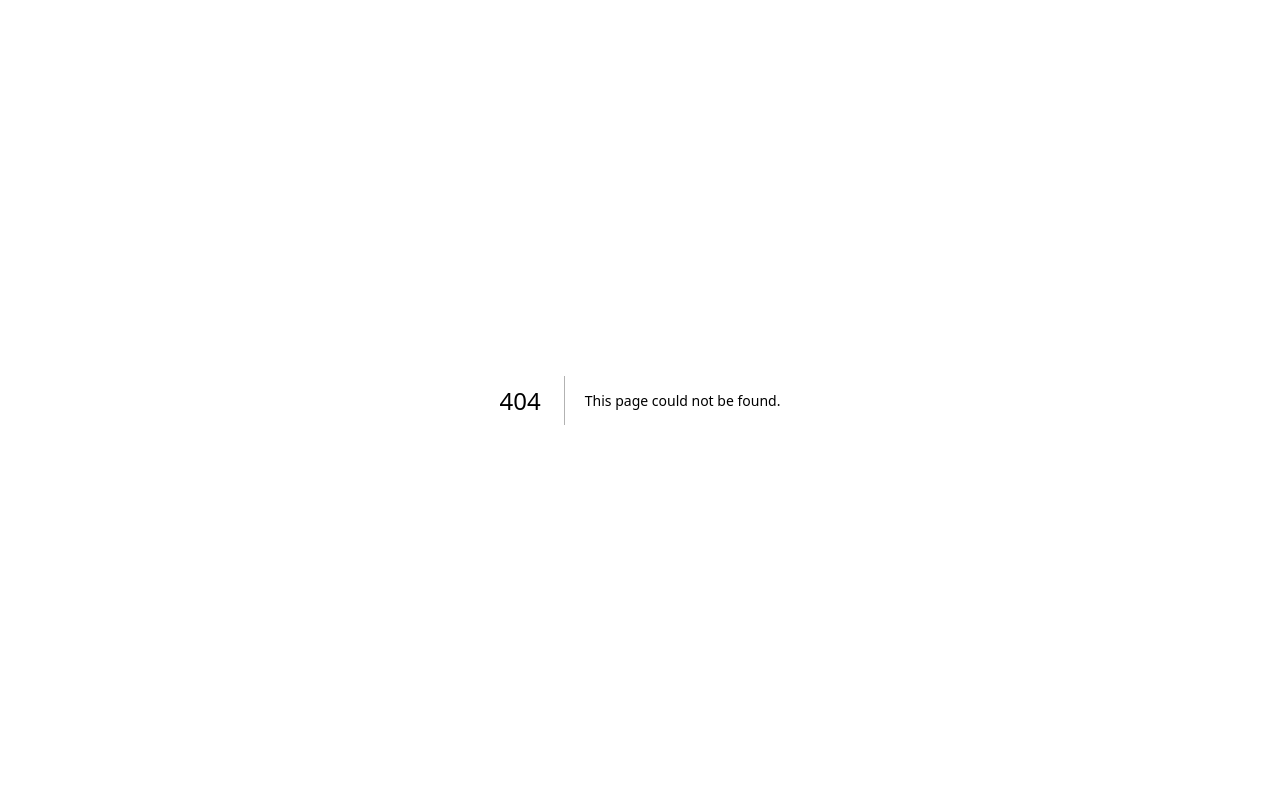
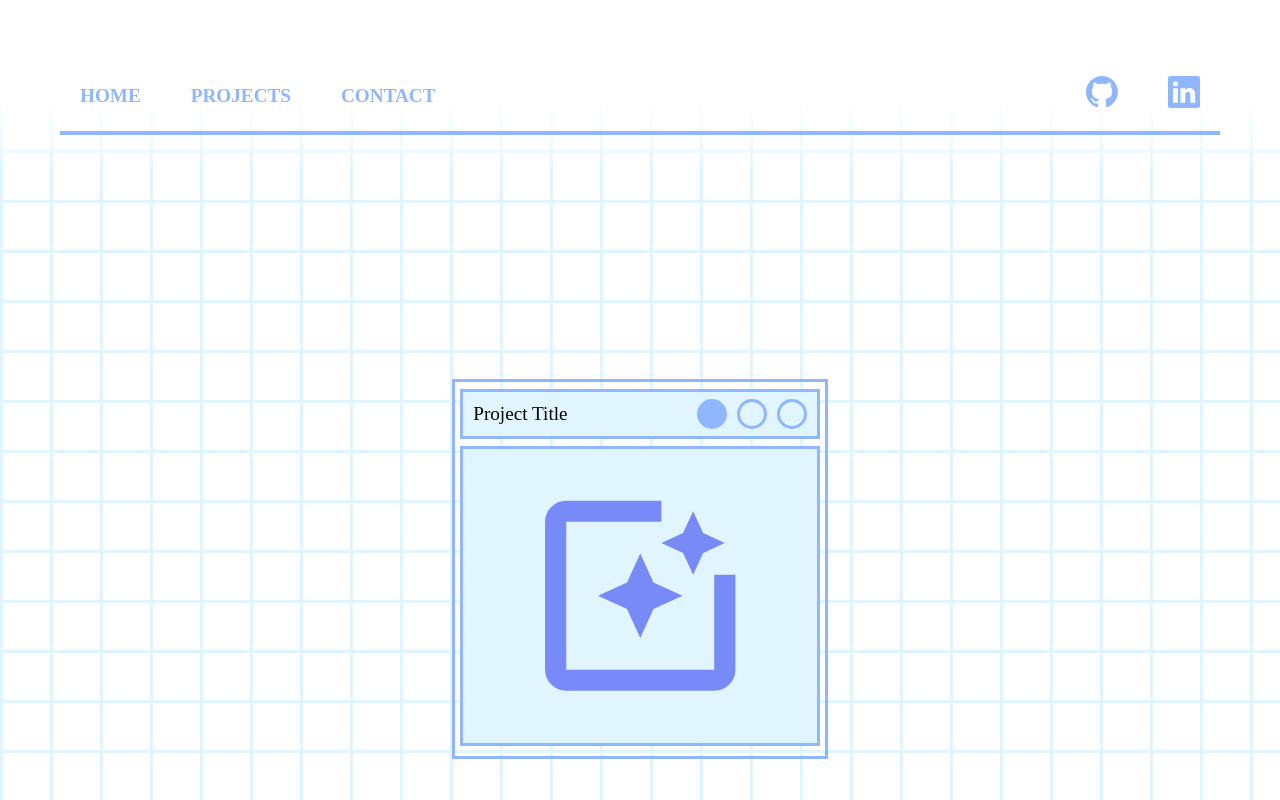
Before and after one commit to SirianniDEV/portfolio, a Next.js app: page /projects in a window 1280 px wide. Before the commit this address had no page. Shown: the top 800 px of the page. Built offline with nearby package versions, Linux system fonts and the light colour scheme.

Commit message:
contact page

```diff
--- a/components/Title/index.js
+++ b/components/Title/index.js
@@ -3,9 +3,9 @@ import styled from 'styled-components';
 const Text = styled.h1
 `
     color: #8FB6FF;
-    font-family: Montserrat;
+    font-family: 'Adorage';
     font-weight: 700;
-    font-size: 2rem;
+    font-size: 3rem;
     text-align: center;
     padding: 10px;
     max-width: 900px;
--- a/components/button/index.js
+++ b/components/button/index.js
@@ -90,13 +90,18 @@ const Button = styled.button`
 `;
 export default function AppButton({
     txt='Click Me',
+    handleClick,
 })
 {
+  function onClickHandler() {
+    console.log('button clicked!')
+    handleClick && handleClick()
+}
     return (
 
 
         <BodyContainer>
-            <Button className="btn--stripe btn--large btn--radius">{txt}</Button>
+            <Button className="btn--stripe btn--large btn--radius" onClick={handleClick}>{txt}</Button>
         </BodyContainer>
     )
 }
--- a/components/navigation/index.js
+++ b/components/navigation/index.js
@@ -40,7 +40,7 @@ export default function Navigation () {
         <Container>
 
             <Nav>
-                <Link href="/">HOME/</Link>
+                <Link href="/">HOME</Link>
 
                 <Link href="/projects">PROJECTS</Link>
 
--- /dev/null
+++ b/components/project/index.js
@@ -0,0 +1,88 @@
+import styled from "styled-components";
+import Image from "next/image";
+
+const Container = styled.div
+`
+    border: 3px solid #8FB6FF;
+
+    display: flex;
+    flex-direction: column;
+    justify-content: center;
+    align-items: center;
+    transition: all 0.3s ease-in-out;
+
+    &:hover{
+        background-color: #8FB6FF;
+        cursor: pointer;
+    }
+`
+
+const Bar = styled.div
+`
+    display: flex;
+    flex-direction: row;
+    align-items: center;
+    justify-content: space-between;
+    gap: 10px;
+    height: 50px;
+    background: #E1F5FF;
+    border: 3px solid #8FB6FF;
+    padding: 10px;
+    margin: 7px;
+    width: 97%;
+`
+const Title = styled.h1
+`
+    font-family: Montserrat;
+    font-size: 1.2rem;
+    font-weight: 400;
+`
+const CircleContainer = styled.div
+`
+    display: flex;
+    flex-direction: row;
+    gap: 10px;
+`
+
+const Circle1 = styled.span
+`
+    width: 30px;
+    height: 30px;
+    background: #8FB6FF;
+    border-radius: 50%;
+    color: white;
+`
+const Circle2 = styled.span
+`
+    width: 30px;
+    height: 30px;
+    border: 3px solid #8FB6FF;
+    border-radius: 50%;
+`
+const ProjectImage = styled(Image)
+`
+ width: 97%;
+ border: 3px solid #8FB6FF;
+ margin: 10px;
+ margin-top: 0px;
+ background: #E1F5FF;
+`
+
+export default function Project({
+    src="/PlacerPhoto.svg",
+    txt="Project Title",
+}){
+    return(
+        <Container>
+            <Bar>
+                <Title>{txt}</Title>
+                <CircleContainer>
+                    <Circle1/>
+                    <Circle2/>
+                    <Circle2/>
+                </CircleContainer>
+            </Bar>
+            <ProjectImage src={src} width={500} height={300}/>
+        </Container>
+    );
+}
--- a/components/window/index.js
+++ b/components/window/index.js
@@ -7,7 +7,7 @@ const WindowContainer = styled.div
     display: flex;
     z-index: 5;
     position: relative;
-
+    margin: 40px;
 `
 const Bar = styled.div
 `
--- /dev/null
+++ b/pages/contact.js
@@ -0,0 +1,54 @@
+import Head from 'next/head'
+import Image from 'next/image'
+import styles from '../styles/Home.module.css'
+import Bubble from '../components/bubble'
+import Window from '../components/window'
+import Contact from '../components/contact'
+import Portrait from '../components/portrait'
+import Polaroid from '../components/polaroid'
+import AppButton from '../components/button'
+import Navigation from '../components/navigation'
+import Footer from '../components/footer'
+
+import { IoIosDesktop } from "react-icons/io";
+import {AiFillHtml5} from "react-icons/ai";
+import  {SiJavascript, SiNextdotjs,  SiAdobe, } from "react-icons/si";
+import {BsWordpress,BsFiletypeCs,} from "react-icons/bs";
+import {CgFigma} from "react-icons/cg";
+import {FaReact} from "react-icons/fa";
+
+import Title from '../components/Title';
+import Project from '../components/project'
+
+export default function Home() {
+  return (
+    <div classNameName={styles.container}>
+      <Head>
+        <title>Sofia Siriani - Portfolio</title>
+        <meta content="Sofia Siriani - Portfolio" />
+        <link rel="icon" href="/favicon.ico" />
+      </Head>
+
+
+          <div className={styles.heroHeader}>
+             <Navigation/>
+        </div>
+      <main className={styles.main}>
+
+        <div className={styles.aboutContainer}>
+
+            <Title txt="Let's Work Together!"/>
+
+          <Contact/>
+
+
+
+        </div>
+
+
+
+      </main>
+      <Footer/>
+    </div>
+  )
+}
--- /dev/null
+++ b/pages/projects.js
@@ -0,0 +1,52 @@
+import Head from 'next/head'
+import Image from 'next/image'
+import styles from '../styles/Home.module.css'
+import Bubble from '../components/bubble'
+import Window from '../components/window'
+import Contact from '../components/contact'
+import Portrait from '../components/portrait'
+import Polaroid from '../components/polaroid'
+import AppButton from '../components/button'
+import Navigation from '../components/navigation'
+import Footer from '../components/footer'
+
+import { IoIosDesktop } from "react-icons/io";
+import {AiFillHtml5} from "react-icons/ai";
+import  {SiJavascript, SiNextdotjs,  SiAdobe, } from "react-icons/si";
+import {BsWordpress,BsFiletypeCs,} from "react-icons/bs";
+import {CgFigma} from "react-icons/cg";
+import {FaReact} from "react-icons/fa";
+
+import Title from '../components/Title';
+import Project from '../components/project'
+
+export default function Home() {
+  return (
+    <div classNameName={styles.container}>
+      <Head>
+        <title>Sofia Siriani - Portfolio</title>
+        <meta content="Sofia Siriani - Portfolio" />
+        <link rel="icon" href="/favicon.ico" />
+      </Head>
+
+
+          <div className={styles.heroHeader}>
+             <Navigation/>
+        </div>
+      <main className={styles.main}>
+
+        <div className={styles.aboutContainer}>
+
+          <Project/>
+
+
+
+        </div>
+
+
+
+      </main>
+      <Footer/>
+    </div>
+  )
+}
--- a/styles/Home.module.css
+++ b/styles/Home.module.css
@@ -25,6 +25,7 @@
   flex-direction: row;
   align-items: center;
   gap: 30px;
+  width: 100vw;
 }
 
 .aboutText {
@@ -54,7 +55,9 @@
   flex-wrap: wrap;
   max-width: 400px;
   gap: 25px;
-  margin-top: 3rem;
+  margin: auto;
+  /* margin-top: 3rem;
+  margin-right: 0px; */
 }
 
 .gradientLanding{
--- a/styles/globals.css
+++ b/styles/globals.css
@@ -36,3 +36,8 @@ a {
   font-family: 'Adorage';
   src: url('../fonts/adorage-rgxqy.otf') format('truetype');
 }
+
+@font-face {
+  font-family: 'NewYork';
+  src: url('../fonts/NewYork.otf') format('truetype');
+}
```
